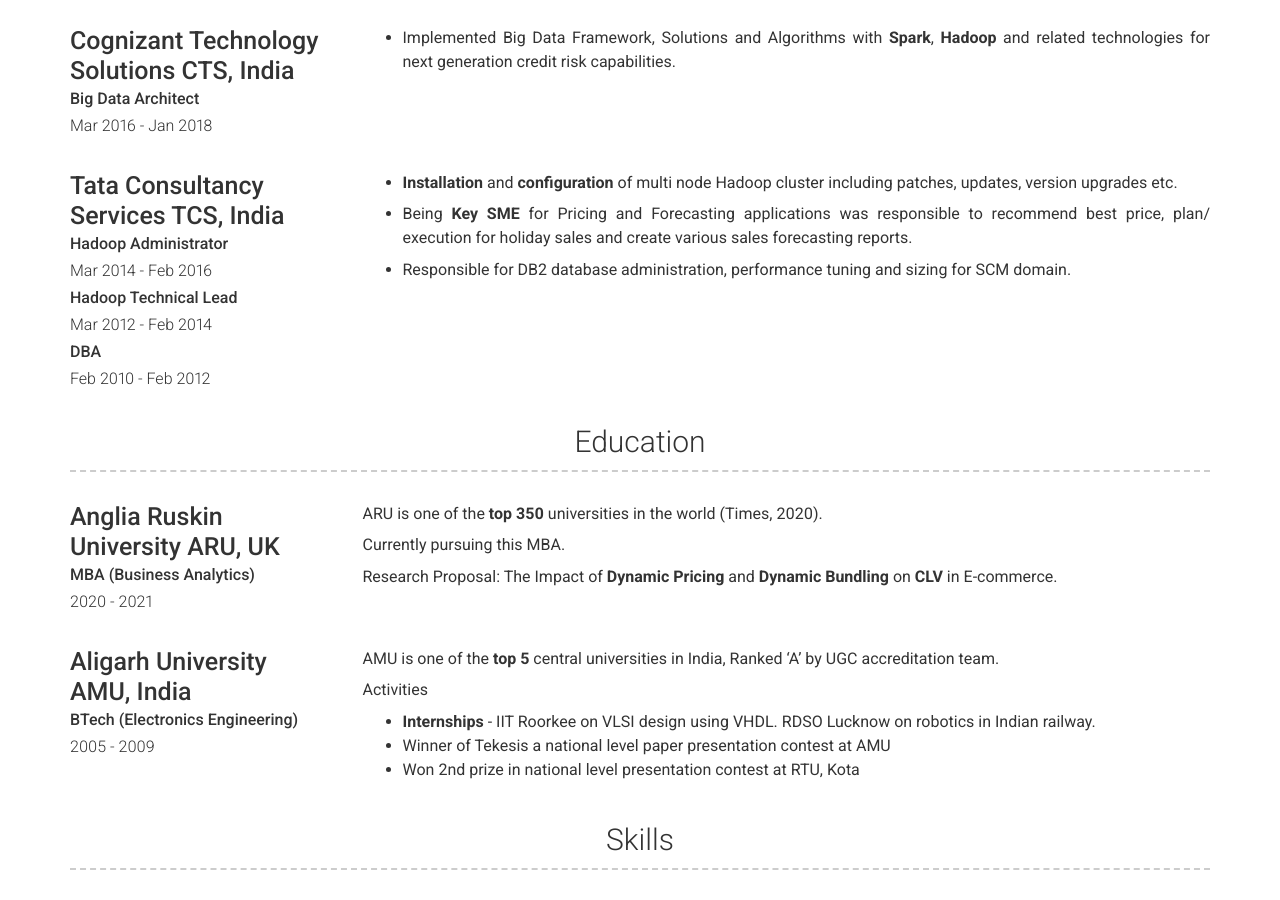
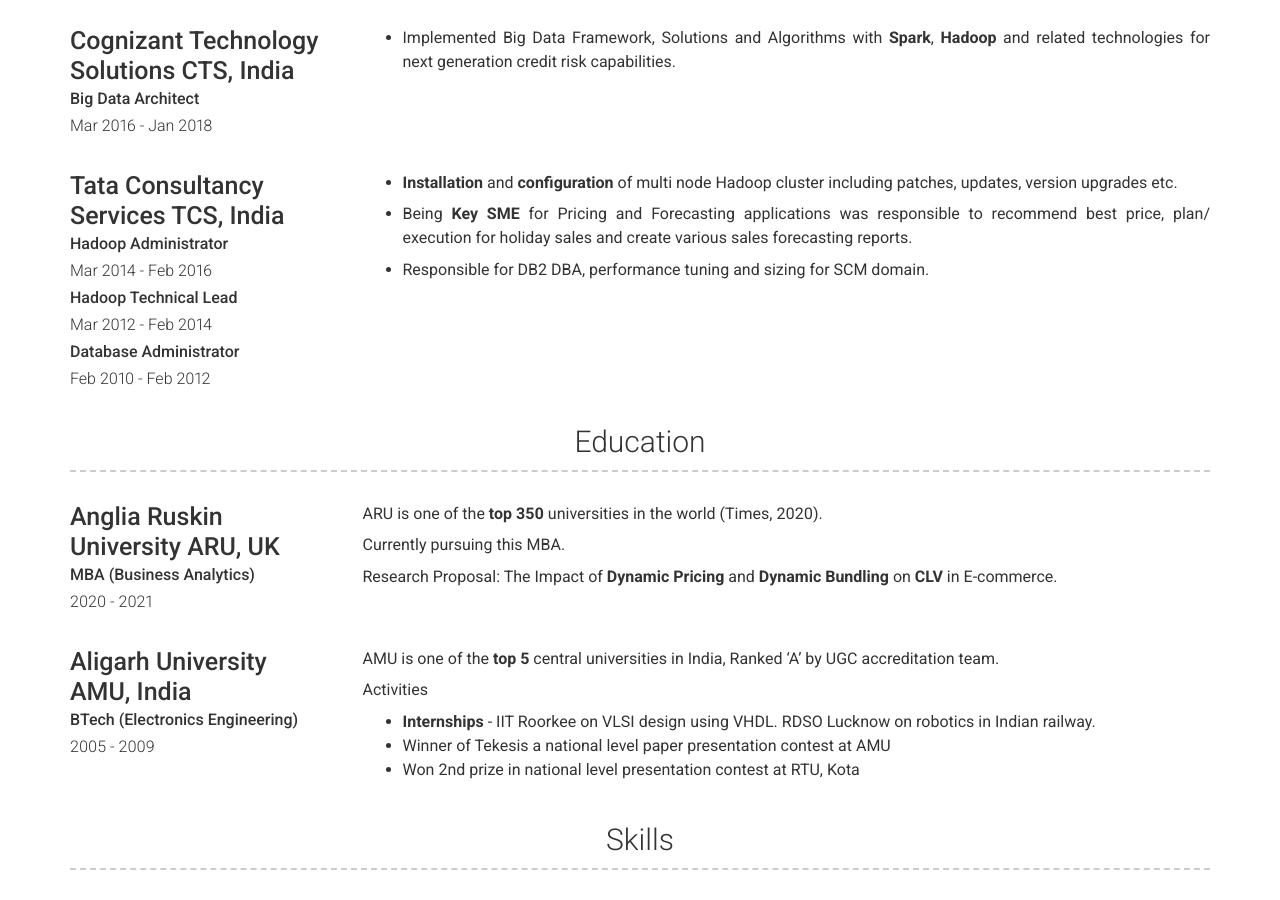
Before and after one commit to mohd-hasnain/mohd-hasnain.github.io, a Jekyll site: the page built from index.md, in a window 1280 px wide and 900 px high, scrolled down 1373 px. Built offline with Jekyll 4.4.1, drawn with Linux system fonts in a browser that asks for light colours; nearby versions of some CDN libraries.

Commit message:
Update experience.yml

```diff
--- a/_data/experience.yml
+++ b/_data/experience.yml
@@ -25,7 +25,7 @@
       dates: Mar 2014 - Feb 2016
     - title: Hadoop Technical Lead
       dates: Mar 2012 - Feb 2014
-    - title: DBA
+    - title: Database Administrator
       dates: Feb 2010 - Feb 2012
   #quote: >
   # A global supplier of paints, coatings, and specialty materials.
@@ -35,4 +35,4 @@
 
     - Being **Key SME** for Pricing and Forecasting applications was responsible to recommend best price, plan/ execution for holiday sales and create various sales forecasting reports.
 
-    - Responsible for DB2 database administration, performance tuning and sizing for SCM domain.
+    - Responsible for DB2 DBA, performance tuning and sizing for SCM domain.
```
